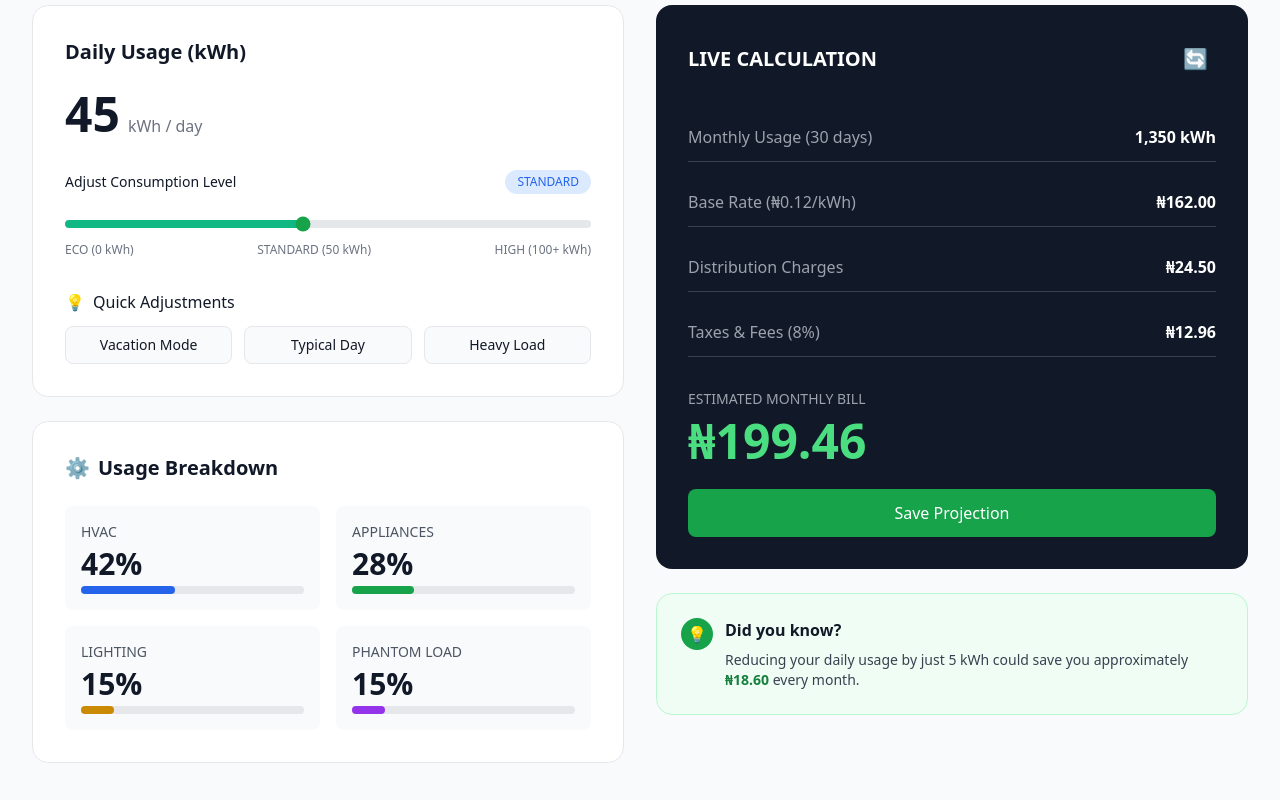
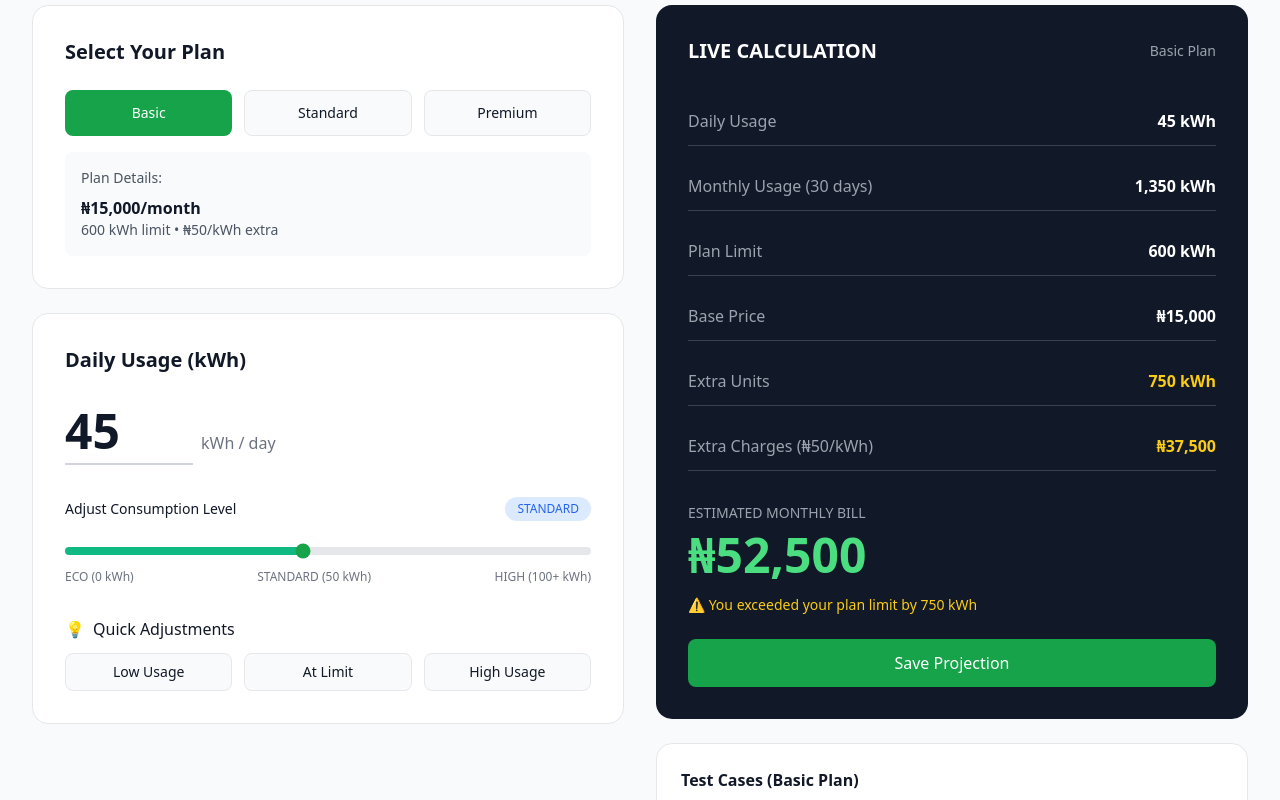
Before and after one commit to stephenmayowa112/buildathon, a Next.js app: page /simulator in a window 1280 px wide. Shown: the part 300-1100 px from the top of the page. Built offline with nearby package versions, Linux system fonts and the light colour scheme.

Commit message:
Implement billing logic and validation rules from specification document

```diff
--- a/app/simulator/page.tsx
+++ b/app/simulator/page.tsx
@@ -2,30 +2,42 @@
 
 import { useState } from "react";
 import Link from "next/link";
+import { PLANS, PlanType } from "@/types";
+import { calculateBilling, formatCurrency, validateDailyUsage } from "@/lib/billing";
 
 export default function SimulatorPage() {
-  const [dailyUsage, setDailyUsage] = useState(45);
+  const [dailyUsage, setDailyUsage] = useState("45");
+  const [selectedPlan, setSelectedPlan] = useState<PlanType>("basic");
+  const [validationError, setValidationError] = useState<string>("");
+  const [validationWarning, setValidationWarning] = useState<string>("");
 
-  const monthlyUsage = dailyUsage * 30;
-  const baseRate = 0.12; // $0.12 per kWh
-  const distributionCharges = 24.50;
-  const taxRate = 0.08;
+  const plan = PLANS[selectedPlan];
 
-  const baseAmount = monthlyUsage * baseRate;
-  const taxes = baseAmount * taxRate;
-  const estimatedBill = baseAmount + distributionCharges + taxes;
+  const handleUsageChange = (value: string) => {
+    setDailyUsage(value);
 
-  const savingsPerMonth = 18.60;
+    const validation = validateDailyUsage(value);
+    if (!validation.isValid) {
+      setValidationError(validation.error || "");
+      setValidationWarning("");
+    } else {
+      setValidationError("");
+      setValidationWarning(validation.warning || "");
+    }
+  };
+
+  const usageNumber = parseFloat(dailyUsage) || 0;
+  const billing = calculateBilling(usageNumber, plan);
 
   const getUsageLevel = () => {
-    if (dailyUsage < 30) return "ECO";
-    if (dailyUsage < 70) return "STANDARD";
+    if (usageNumber < 30) return "ECO";
+    if (usageNumber < 70) return "STANDARD";
     return "HIGH";
   };
 
   const getUsageLevelColor = () => {
-    if (dailyUsage < 30) return "text-green-600 bg-green-100";
-    if (dailyUsage < 70) return "text-blue-600 bg-blue-100";
+    if (usageNumber < 30) return "text-green-600 bg-green-100";
+    if (usageNumber < 70) return "text-blue-600 bg-blue-100";
     return "text-red-600 bg-red-100";
   };
 
@@ -48,7 +60,7 @@ export default function SimulatorPage() {
               <span className="text-xl">🔔</span>
             </button>
             <div className="w-10 h-10 bg-green-600 rounded-full flex items-center justify-center">
-              <img src="/api/placeholder/40/40" alt="User" className="rounded-full" />
+              <span className="text-white font-bold">A</span>
             </div>
           </div>
         </div>
@@ -70,22 +82,59 @@ export default function SimulatorPage() {
         <div className="grid lg:grid-cols-2 gap-8">
           {/* Left Column - Controls */}
           <div className="space-y-6">
+            {/* Plan Selection */}
+            <div className="bg-white rounded-2xl p-8 border border-gray-200">
+              <h2 className="text-xl font-bold mb-6">Select Your Plan</h2>
+              <div className="grid grid-cols-3 gap-3">
+                {(Object.keys(PLANS) as PlanType[]).map((planKey) => (
+                  <button
+                    key={planKey}
+                    onClick={() => setSelectedPlan(planKey)}
+                    className={`py-3 px-4 rounded-lg text-sm font-medium transition ${
+                      selectedPlan === planKey
+                        ? "bg-green-600 text-white"
+                        : "bg-gray-50 border border-gray-200 hover:bg-gray-100"
+                    }`}
+                  >
+                    {PLANS[planKey].name}
+                  </button>
+                ))}
+              </div>
+              <div className="mt-4 p-4 bg-gray-50 rounded-lg">
+                <div className="text-sm text-gray-600 mb-2">Plan Details:</div>
+                <div className="font-bold">{formatCurrency(plan.basePrice)}/month</div>
+                <div className="text-sm text-gray-600">{plan.monthlyLimit} kWh limit • ₦{plan.extraRate}/kWh extra</div>
+              </div>
+            </div>
+
             {/* Daily Usage Card */}
             <div className="bg-white rounded-2xl p-8 border border-gray-200">
               <h2 className="text-xl font-bold mb-6">Daily Usage (kWh)</h2>
 
               <div className="mb-8">
                 <div className="flex items-baseline gap-2 mb-2">
-                  <span className="text-5xl font-bold">{dailyUsage}</span>
+                  <input
+                    type="number"
+                    value={dailyUsage}
+                    onChange={(e) => handleUsageChange(e.target.value)}
+                    className="text-5xl font-bold w-32 border-b-2 border-gray-300 focus:border-green-600 outline-none"
+                    min="0"
+                  />
                   <span className="text-gray-500">kWh / day</span>
                 </div>
+                {validationError && (
+                  <div className="text-red-600 text-sm mt-2">⚠️ {validationError}</div>
+                )}
+                {validationWarning && (
+                  <div className="text-yellow-600 text-sm mt-2">⚠️ {validationWarning}</div>
+                )}
               </div>
 
               <div className="mb-8">
                 <div className="flex items-center justify-between mb-4">
                   <span className="text-sm font-medium">Adjust Consumption Level</span>
                   <span className={`px-3 py-1 rounded-full text-xs font-medium ${getUsageLevelColor()}`}>
-                    {getUsageLevel() === "ECO" ? "Moderate Usage" : getUsageLevel()}
+                    {getUsageLevel()}
                   </span>
                 </div>
 
@@ -94,11 +143,11 @@ export default function SimulatorPage() {
                     type="range"
                     min="0"
                     max="100"
-                    value={dailyUsage}
-                    onChange={(e) => setDailyUsage(parseInt(e.target.value))}
+                    value={usageNumber}
+                    onChange={(e) => handleUsageChange(e.target.value)}
                     className="w-full h-2 bg-gray-200 rounded-lg appearance-none cursor-pointer accent-green-600"
                     style={{
-                      background: `linear-gradient(to right, #10b981 0%, #10b981 ${dailyUsage}%, #e5e7eb ${dailyUsage}%, #e5e7eb 100%)`
+                      background: `linear-gradient(to right, #10b981 0%, #10b981 ${usageNumber}%, #e5e7eb ${usageNumber}%, #e5e7eb 100%)`
                     }}
                   />
                   <div className="flex justify-between text-xs text-gray-500 mt-2">
@@ -117,65 +166,23 @@ export default function SimulatorPage() {
                 </div>
                 <div className="grid grid-cols-3 gap-3">
                   <button
-                    onClick={() => setDailyUsage(20)}
+                    onClick={() => handleUsageChange("15")}
                     className="py-2 px-4 bg-gray-50 border border-gray-200 rounded-lg text-sm hover:bg-gray-100 transition"
                   >
-                    Vacation Mode
+                    Low Usage
                   </button>
                   <button
-                    onClick={() => setDailyUsage(45)}
+                    onClick={() => handleUsageChange("20")}
                     className="py-2 px-4 bg-gray-50 border border-gray-200 rounded-lg text-sm hover:bg-gray-100 transition"
                   >
-                    Typical Day
+                    At Limit
                   </button>
                   <button
-                    onClick={() => setDailyUsage(75)}
+                    onClick={() => handleUsageChange("50")}
                     className="py-2 px-4 bg-gray-50 border border-gray-200 rounded-lg text-sm hover:bg-gray-100 transition"
                   >
-                    Heavy Load
+                    High Usage
                   </button>
-                </div>
-              </div>
-            </div>
-
-            {/* Usage Breakdown */}
-            <div className="bg-white rounded-2xl p-8 border border-gray-200">
-              <div className="flex items-center gap-2 mb-6">
-                <span className="text-xl">⚙️</span>
-                <h2 className="text-xl font-bold">Usage Breakdown</h2>
-              </div>
-
-              <div className="grid grid-cols-2 gap-4">
-                <div className="p-4 bg-gray-50 rounded-lg">
-                  <div className="text-sm text-gray-600 mb-1">HVAC</div>
-                  <div className="text-3xl font-bold mb-1">42%</div>
-                  <div className="w-full bg-gray-200 rounded-full h-2">
-                    <div className="bg-blue-600 h-2 rounded-full" style={{ width: "42%" }}></div>
-                  </div>
-                </div>
-
-                <div className="p-4 bg-gray-50 rounded-lg">
-                  <div className="text-sm text-gray-600 mb-1">APPLIANCES</div>
-                  <div className="text-3xl font-bold mb-1">28%</div>
-                  <div className="w-full bg-gray-200 rounded-full h-2">
-                    <div className="bg-green-600 h-2 rounded-full" style={{ width: "28%" }}></div>
-                  </div>
-                </div>
-
-                <div className="p-4 bg-gray-50 rounded-lg">
-                  <div className="text-sm text-gray-600 mb-1">LIGHTING</div>
-                  <div className="text-3xl font-bold mb-1">15%</div>
-                  <div className="w-full bg-gray-200 rounded-full h-2">
-                    <div className="bg-yellow-600 h-2 rounded-full" style={{ width: "15%" }}></div>
-                  </div>
-                </div>
-
-                <div className="p-4 bg-gray-50 rounded-lg">
-                  <div className="text-sm text-gray-600 mb-1">PHANTOM LOAD</div>
-                  <div className="text-3xl font-bold mb-1">15%</div>
-                  <div className="w-full bg-gray-200 rounded-full h-2">
-                    <div className="bg-purple-600 h-2 rounded-full" style={{ width: "15%" }}></div>
-                  </div>
                 </div>
               </div>
             </div>
@@ -186,38 +193,55 @@ export default function SimulatorPage() {
             <div className="bg-gray-900 text-white rounded-2xl p-8">
               <div className="flex items-center justify-between mb-8">
                 <h2 className="text-xl font-bold">LIVE CALCULATION</h2>
-                <button className="p-2 hover:bg-gray-800 rounded-lg">
-                  <span className="text-xl">🔄</span>
-                </button>
+                <div className="text-sm text-gray-400">{plan.name} Plan</div>
               </div>
 
               <div className="space-y-4 mb-8">
                 <div className="flex justify-between py-3 border-b border-gray-700">
-                  <span className="text-gray-400">Monthly Usage (30 days)</span>
-                  <span className="font-bold">{monthlyUsage.toLocaleString()} kWh</span>
+                  <span className="text-gray-400">Daily Usage</span>
+                  <span className="font-bold">{usageNumber} kWh</span>
                 </div>
 
                 <div className="flex justify-between py-3 border-b border-gray-700">
-                  <span className="text-gray-400">Base Rate (₦{baseRate}/kWh)</span>
-                  <span className="font-bold">₦{baseAmount.toFixed(2)}</span>
+                  <span className="text-gray-400">Monthly Usage (30 days)</span>
+                  <span className="font-bold">{billing.monthlyUsage.toLocaleString()} kWh</span>
                 </div>
 
                 <div className="flex justify-between py-3 border-b border-gray-700">
-                  <span className="text-gray-400">Distribution Charges</span>
-                  <span className="font-bold">₦{distributionCharges.toFixed(2)}</span>
+                  <span className="text-gray-400">Plan Limit</span>
+                  <span className="font-bold">{plan.monthlyLimit} kWh</span>
                 </div>
 
                 <div className="flex justify-between py-3 border-b border-gray-700">
-                  <span className="text-gray-400">Taxes & Fees (8%)</span>
-                  <span className="font-bold">₦{taxes.toFixed(2)}</span>
+                  <span className="text-gray-400">Base Price</span>
+                  <span className="font-bold">{formatCurrency(plan.basePrice)}</span>
                 </div>
+
+                {billing.extraUnits > 0 && (
+                  <>
+                    <div className="flex justify-between py-3 border-b border-gray-700">
+                      <span className="text-gray-400">Extra Units</span>
+                      <span className="font-bold text-yellow-400">{billing.extraUnits} kWh</span>
+                    </div>
+
+                    <div className="flex justify-between py-3 border-b border-gray-700">
+                      <span className="text-gray-400">Extra Charges (₦{plan.extraRate}/kWh)</span>
+                      <span className="font-bold text-yellow-400">{formatCurrency(billing.extraCharges)}</span>
+                    </div>
+                  </>
+                )}
               </div>
 
               <div className="mb-6">
                 <div className="text-sm text-gray-400 mb-2">ESTIMATED MONTHLY BILL</div>
                 <div className="text-5xl font-bold text-green-400 mb-4">
-                  ₦{estimatedBill.toFixed(2)}
+                  {formatCurrency(billing.monthlyBill)}
                 </div>
+                {billing.extraUnits > 0 && (
+                  <div className="text-sm text-yellow-400">
+                    ⚠️ You exceeded your plan limit by {billing.extraUnits} kWh
+                  </div>
+                )}
               </div>
 
               <button className="w-full py-3 bg-green-600 text-white rounded-lg font-medium hover:bg-green-700 transition">
@@ -225,41 +249,27 @@ export default function SimulatorPage() {
               </button>
             </div>
 
-            {/* Did You Know */}
-            <div className="bg-green-50 border border-green-200 rounded-2xl p-6">
-              <div className="flex items-start gap-3">
-                <div className="w-8 h-8 bg-green-600 rounded-full flex items-center justify-center flex-shrink-0">
-                  <span className="text-white">💡</span>
+            {/* Test Cases */}
+            <div className="bg-white rounded-2xl p-6 border border-gray-200">
+              <h3 className="font-bold mb-4">Test Cases (Basic Plan)</h3>
+              <div className="space-y-3 text-sm">
+                <div className="p-3 bg-gray-50 rounded-lg">
+                  <div className="font-medium mb-1">Case A: Below Limit</div>
+                  <div className="text-gray-600">15 kWh/day = 450 kWh/month = ₦15,000</div>
                 </div>
-                <div>
-                  <div className="font-bold mb-2">Did you know?</div>
-                  <p className="text-sm text-gray-700">
-                    Reducing your daily usage by just 5 kWh could save you approximately{" "}
-                    <span className="font-bold text-green-700">₦{savingsPerMonth.toFixed(2)}</span> every month.
-                  </p>
+                <div className="p-3 bg-gray-50 rounded-lg">
+                  <div className="font-medium mb-1">Case B: At Limit</div>
+                  <div className="text-gray-600">20 kWh/day = 600 kWh/month = ₦15,000</div>
+                </div>
+                <div className="p-3 bg-gray-50 rounded-lg">
+                  <div className="font-medium mb-1">Case C: Above Limit</div>
+                  <div className="text-gray-600">50 kWh/day = 1,500 kWh/month = ₦60,000</div>
                 </div>
               </div>
             </div>
           </div>
         </div>
       </div>
-
-      {/* Footer */}
-      <footer className="bg-white border-t border-gray-200 py-6 mt-12">
-        <div className="max-w-7xl mx-auto px-8 flex items-center justify-between">
-          <div className="flex items-center gap-2">
-            <div className="w-6 h-6 bg-green-600 rounded flex items-center justify-center">
-              <span className="text-white text-xs">⚡</span>
-            </div>
-            <span className="font-bold">VOLTPAY © 2024</span>
-          </div>
-          <div className="flex gap-8 text-sm text-gray-600">
-            <Link href="#" className="hover:text-gray-900">Terms of Service</Link>
-            <Link href="#" className="hover:text-gray-900">Privacy Policy</Link>
-            <Link href="#" className="hover:text-gray-900">Contact Support</Link>
-          </div>
-        </div>
-      </footer>
     </div>
   );
 }
--- a/lib/billing.ts
+++ b/lib/billing.ts
@@ -1,21 +1,48 @@
 import { Plan } from "@/types";
+
+export interface ValidationResult {
+  isValid: boolean;
+  error?: string;
+  warning?: string;
+}
+
+export function validateDailyUsage(dailyUsage: number | string): ValidationResult {
+  // Empty Input
+  if (dailyUsage === "" || dailyUsage === null || dailyUsage === undefined) {
+    return { isValid: false, error: "Please enter daily usage" };
+  }
+
+  const usage = typeof dailyUsage === "string" ? parseFloat(dailyUsage) : dailyUsage;
+
+  // Negative Value
+  if (usage < 0) {
+    return { isValid: false, error: "Invalid usage value" };
+  }
+
+  // High Threshold Warning
+  if (usage > 100) {
+    return {
+      isValid: true,
+      warning: "Realistic threshold warning: Daily usage exceeds 100 kWh"
+    };
+  }
+
+  return { isValid: true };
+}
 
 export function calculateBilling(dailyUsage: number, plan: Plan) {
   const monthlyUsage = dailyUsage * 30;
-  let monthlyBill = plan.basePrice;
-  let extraCharges = 0;
 
-  if (monthlyUsage > plan.monthlyLimit) {
-    const extraUnits = monthlyUsage - plan.monthlyLimit;
-    extraCharges = extraUnits * plan.extraRate;
-    monthlyBill = plan.basePrice + extraCharges;
-  }
+  // Billing Logic: Monthly Bill = Base Price + (MAX(0, Monthly Usage - Plan Limit) × Extra Rate)
+  const extraUnits = Math.max(0, monthlyUsage - plan.monthlyLimit);
+  const extraCharges = extraUnits * plan.extraRate;
+  const monthlyBill = plan.basePrice + extraCharges;
 
   return {
     monthlyUsage,
     monthlyBill,
     extraCharges,
-    extraUnits: monthlyUsage > plan.monthlyLimit ? monthlyUsage - plan.monthlyLimit : 0,
+    extraUnits,
   };
 }
 
@@ -26,3 +53,29 @@ export function formatCurrency(amount: number): string {
     minimumFractionDigits: 0,
   }).format(amount);
 }
+
+export interface PaymentStatus {
+  status: "paid" | "pending" | "overdue";
+  showOverdueBanner: boolean;
+}
+
+export function getPaymentStatus(
+  dueDate: string,
+  outstandingBalance: number
+): PaymentStatus {
+  const today = new Date();
+  const due = new Date(dueDate);
+
+  // Full Payment: Status updates to "Paid" once the balance is 0
+  if (outstandingBalance === 0) {
+    return { status: "paid", showOverdueBanner: false };
+  }
+
+  // Overdue Trigger: If the "Due Date" passes and the "Outstanding Balance" is > 0
+  if (due < today && outstandingBalance > 0) {
+    return { status: "overdue", showOverdueBanner: true };
+  }
+
+  // Partial Payment: Allowed; updates the "Remaining Balance"
+  return { status: "pending", showOverdueBanner: false };
+}
```
Also changed, not shown: app/dashboard/billing/page.tsx (+88 -37 lines).
